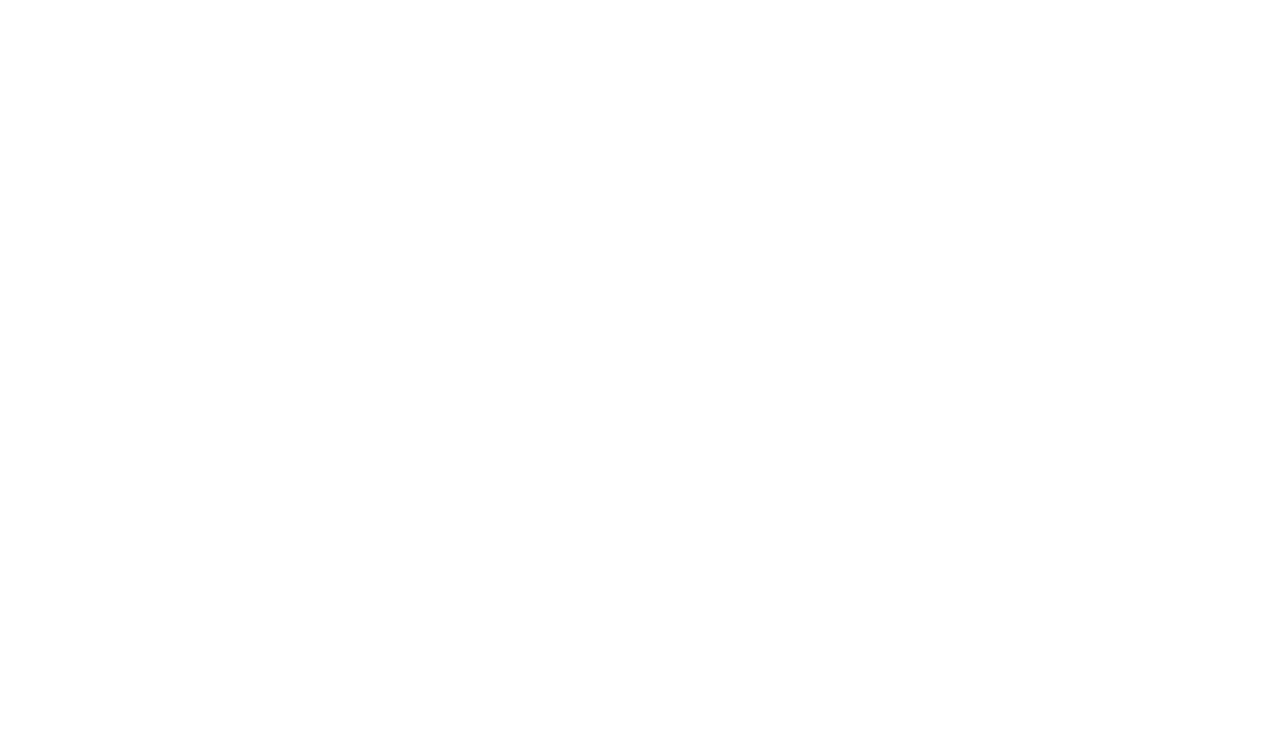
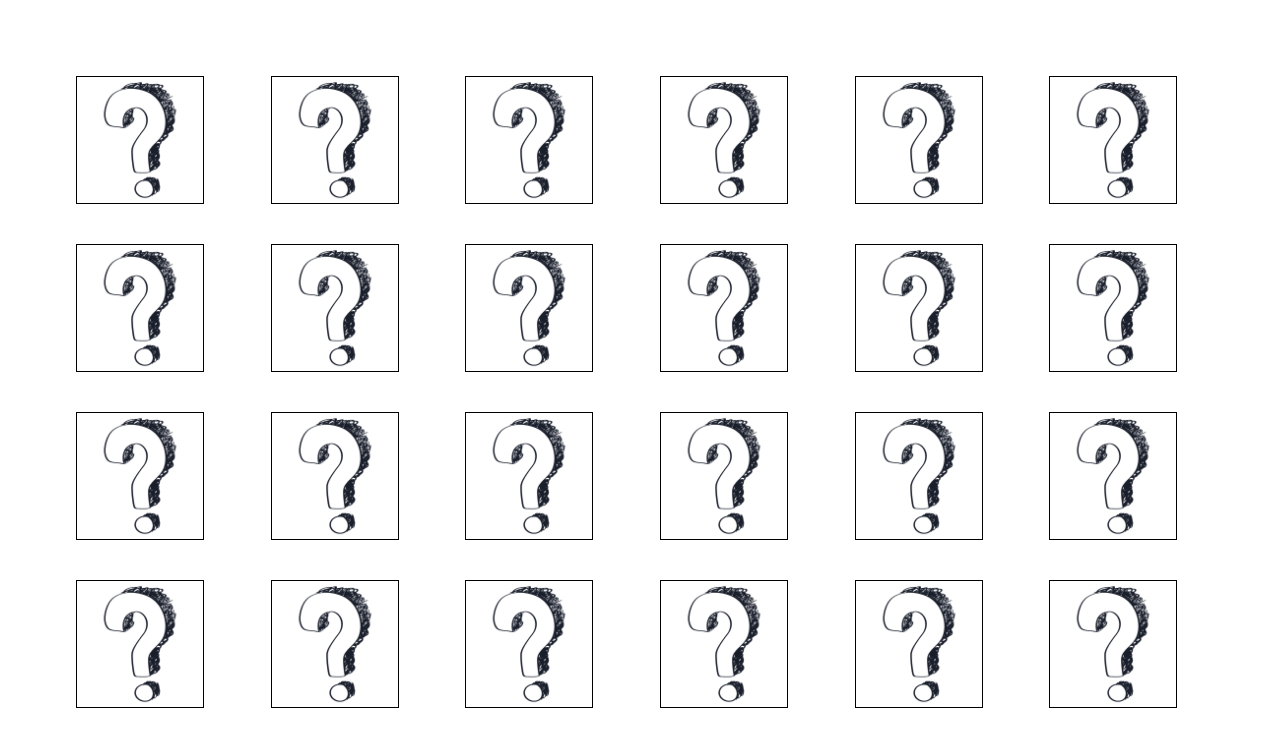
Before and after one commit to soroush32r/Memory-Game, a React (Vite) app: page / in a window 1280 px wide. Shown: the top 746 px of the page. Built offline with nearby package versions, Linux system fonts and the light colour scheme.

Commit message:
Card component created and added to App.jsx.

```diff
--- a/src/App.jsx
+++ b/src/App.jsx
@@ -1,8 +1,20 @@
+import { useEffect, useState } from "react"
+import GetData from "./data/GetData"
+import Card from "./components/Card"
+
 function App() {
+  const [imageList, setImageList] = useState([])
+  useEffect(() => {
+    setImageList(GetData())
+  },[])
+
 
   return (
-    <>
-    </>
+    <div className="grid grid-cols-6 m-14">
+      {imageList.map(({id, imagePath, isClicked, isFind}) => (
+        <Card imagePath={imagePath} key={id}/>
+      ))}
+    </div>
   )
 }
 
--- /dev/null
+++ b/src/components/Card.jsx
@@ -0,0 +1,11 @@
+import qustionMarkImg from '.././../images/question-mark/question-mark.png'
+
+const Card = ({imagePath, isClicked}) => {
+  return (
+    <div className="border border-black w-32 h-32 m-5">
+      <img src={isClicked ? imagePath : qustionMarkImg} className="w-full h-full" />
+    </div>
+  )
+}
+
+export default Card
--- /dev/null
+++ b/src/components/index.js
@@ -0,0 +1 @@
+export * from './Card'
```
